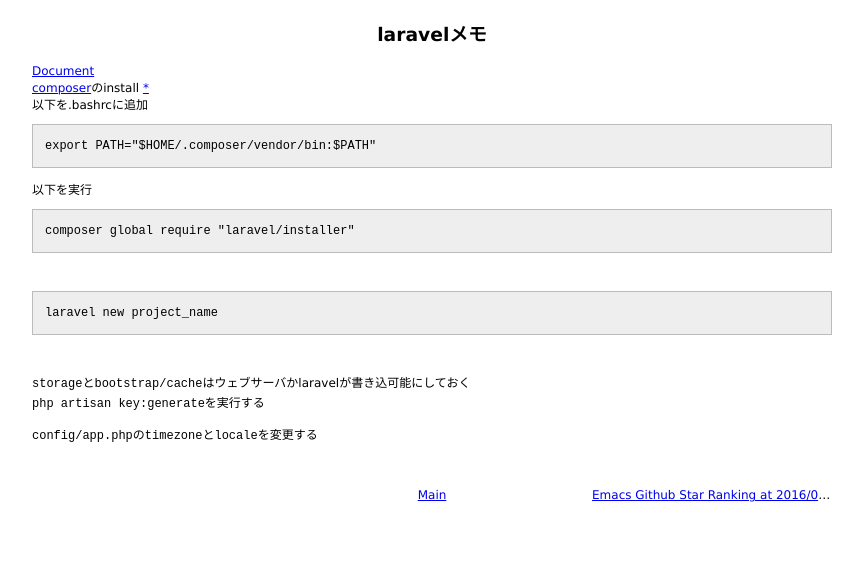
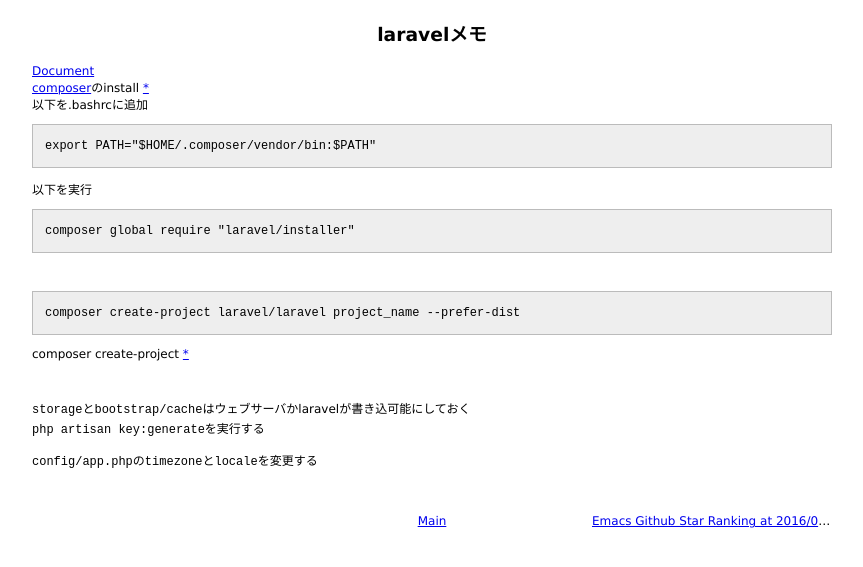
Before and after one commit to 38elements/38elements.github.com, a Jekyll site: the page built from _posts/2016-05-03-laravel.md, in a window 1280 px wide. Shown: the top 567 px of the page, without its empty margins (208-1071 px from the left). Built offline with Jekyll 4.4.1, drawn with Linux system fonts in a browser that asks for light colours.

Commit message:
Update 2016-05-03-laravel.md

````diff
--- a/_posts/2016-05-03-laravel.md
+++ b/_posts/2016-05-03-laravel.md
@@ -18,8 +18,9 @@ composer global require "laravel/installer"
 <br>
 
 ```
-laravel new project_name
+composer create-project laravel/laravel project_name --prefer-dist
 ```
+composer create-project [*](https://getcomposer.org/doc/03-cli.md#create-project)
 
 <br>
 
````
